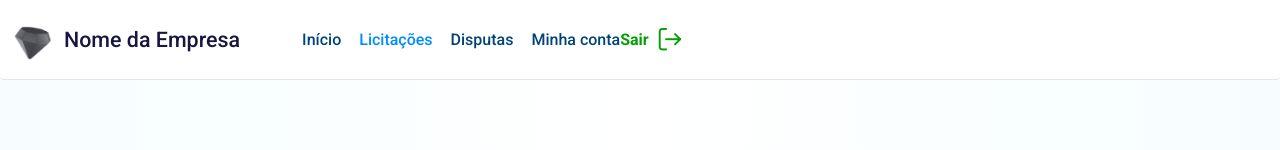
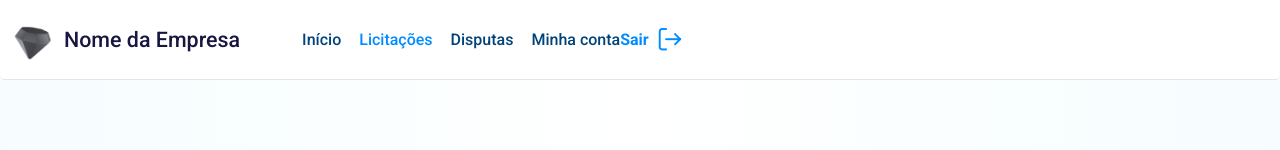
Before and after one commit to Thais95/vue-dashboard, a Vue app: page / in a window 1280 px wide. In both pictures the pointer is over the element 650 px from the left and 39 px from the top of the page. Shown: the top 150 px of the page. Built offline with nearby package versions, Linux system fonts and the light colour scheme; data requests are answered from the project's data file.

Commit message:
style: final touches and adjustments

```diff
--- a/src/components/MenuBar.vue
+++ b/src/components/MenuBar.vue
@@ -104,7 +104,7 @@ export default {
     transition: 0.2s;
     &:hover {
       transition: 0.2s;
-      color: var(---accent);
+      color: var(---primary);
     }
   }
 }
```
